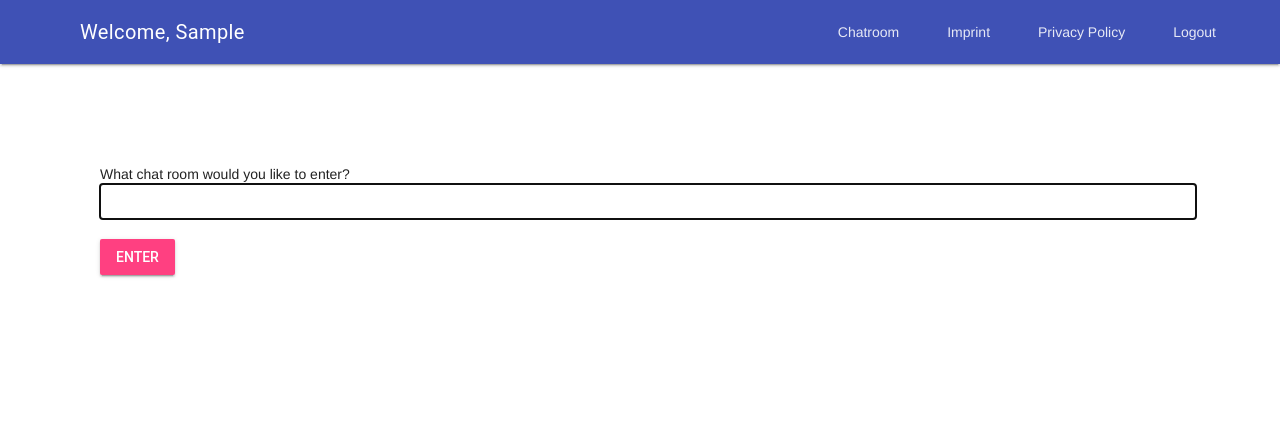
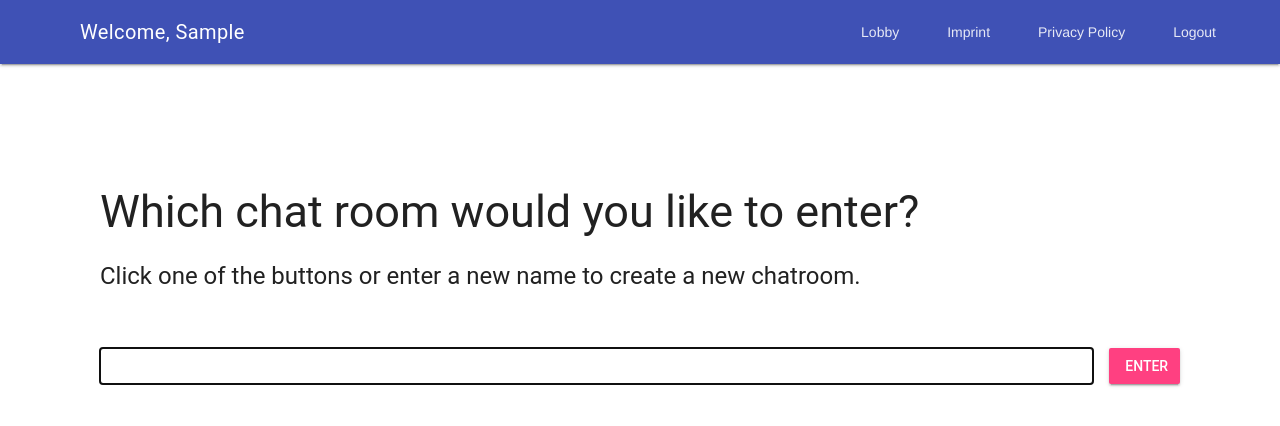
Before and after one commit to AnneEberhard/websocket, a Django app: page / in a window 1280 px wide. Shown: the top 426 px of the page. Run offline with Django 5.2, Linux system fonts and the light colour scheme; the visitor is signed in with stand-in values (Sample User, id 1); data that the repository does not hold is empty.

Commit message:
added existing room feature

```diff
--- a/chat/admin.py
+++ b/chat/admin.py
@@ -3,7 +3,7 @@ from .models import Chat, Message
 
 class MessageAdmin(admin.ModelAdmin):
     fields = ('chat','text', 'created_at', 'author', 'receiver')
-    list_display = ('created_at', 'author','text',  'receiver')
+    list_display = ('created_at', 'author','text',  'chat')
     search_fields = ('text',)
 
 admin.site.register(Message, MessageAdmin)
--- a/chat/templates/chat/index.html
+++ b/chat/templates/chat/index.html
@@ -2,10 +2,20 @@
 {% block content %}
 {% if request.user.is_authenticated %}
 <body>
-    What chat room would you like to enter?<br>
-    <input id="room-name-input" type="text" size="100" class="mdl-textfield__input"><br>
-    <input id="room-name-submit" type="button" value="Enter" class="mdl-button mdl-js-button mdl-button--raised mdl-js-ripple-effect mdl-button--accent">
-
+    <h2>Which chat room would you like to enter?</h2>
+    <h4>Click one of the buttons or enter a new name to create a new chatroom.</h4>
+    <div id="chat-room-buttons">
+        {% for chat in chat_rooms %}
+            <button onclick="location.href='/chat/{{ chat.room_name }}/'" class="mdl-button mdl-js-button mdl-button--raised mdl-js-ripple-effect mdl-button--accent">
+                {{ chat.room_name }}
+            </button>
+        {% endfor %}
+    </div>
+    <br>
+    <div class="central">
+        <input id="room-name-input" type="text" size="100" class="mdl-textfield__input"><br>
+        <input id="room-name-submit" type="button" value="Enter" class="mdl-button mdl-js-button mdl-button--raised mdl-js-ripple-effect mdl-button--accent">
+    </div>
     <script>
         document.addEventListener('DOMContentLoaded', function() {
             const inputField = document.querySelector('#room-name-input');
--- a/chat/views.py
+++ b/chat/views.py
@@ -10,9 +10,10 @@ import json
 @login_required(login_url='/login/')
 def index(request):
     """
-    This functions renders the entry site.
+    This function renders the entry site with a list of chat rooms.
     """
-    return render(request, "chat/index.html")
+    chat_rooms = Chat.objects.all()
+    return render(request, "chat/index.html", {'chat_rooms': chat_rooms})
 
 
 @login_required(login_url='/login/')
@@ -25,32 +26,6 @@ def room(request, room_name):
     messages = Message.objects.filter(chat=chat).order_by('created_at')
 
     return render(request, "chat/room.html", {"room_name": room_name, "messages": messages})
-
-
-
-@login_required(login_url='/login/')
-def chatIndex(request):
-    """
-    This functions renders the chat.html.
-    """
-    username = request.user.first_name if request.user.is_authenticated else "DefaultUsername"
-    if request.method == 'POST':
-        myChat = Chat.objects.get(id=1)
-        newMessage = Message.objects.create(text=request.POST['textmessage'], chat=myChat, author=request.user, receiver=request.user)
-        serializedMessage = json.dumps([{
-            "model": "chat.message",
-            "pk": newMessage.pk,
-            "fields": {
-                "text": newMessage.text,
-                "created_at": str(newMessage.created_at),
-                "author": request.user.first_name,
-                "receiver": newMessage.receiver_id,
-                "chat": newMessage.chat_id,
-            }
-        }])
-        return JsonResponse(serializedMessage[1:-1], safe=False, content_type='application/json')
-    chatMessages = Message.objects.filter(chat__id=1)
-    return render(request, 'chat/index.html', {'messages': chatMessages,'username': username })
 
 
 def login_view(request):
--- a/django_chat_app/urls.py
+++ b/django_chat_app/urls.py
@@ -1,23 +1,7 @@
-"""
-URL configuration for django_chat_app project.
-
-The `urlpatterns` list routes URLs to views. For more information please see:
-    https://docs.djangoproject.com/en/5.0/topics/http/urls/
-Examples:
-Function views
-    1. Add an import:  from my_app import views
-    2. Add a URL to urlpatterns:  path('', views.home, name='home')
-Class-based views
-    1. Add an import:  from other_app.views import Home
-    2. Add a URL to urlpatterns:  path('', Home.as_view(), name='home')
-Including another URLconf
-    1. Import the include() function: from django.urls import include, path
-    2. Add a URL to urlpatterns:  path('blog/', include('blog.urls'))
-"""
 from django.conf import settings
 from django.contrib import admin
 from django.urls import include, path
-from chat.views import chatIndex, imprint_view, index, login_view, logout_view, privacy_policy_view, register_view
+from chat.views import imprint_view, index, login_view, logout_view, privacy_policy_view, register_view
 from django.conf.urls.static import static
 from django.contrib.staticfiles.urls import staticfiles_urlpatterns
 
@@ -25,7 +9,6 @@ urlpatterns = [
     path('admin/', admin.site.urls),
     path('', index),
     path("chat/", include("chat.urls")),
-    path('chatIndex/', chatIndex),
     path('login/', login_view),
     path('register/', register_view),
     path('logout/', logout_view),
--- a/static/css/style.css
+++ b/static/css/style.css
@@ -14,6 +14,7 @@
   margin-top: 20px;
   display: flex;
   justify-content: center;
+  gap: 8px;
 }
 
 .disabled {
--- a/static/js/script.js
+++ b/static/js/script.js
@@ -1,28 +1,4 @@
 const activeUser = document.currentScript.getAttribute("data-username");
-const csrfToken = document.currentScript.getAttribute("data-csrf-token");
-
-
-function getCurrentFormattedDate() {
-  const options = {
-    month: "short",
-    day: "numeric",
-    year: "numeric",
-  };
-  const currentDate = new Date();
-  const formattedDate = currentDate.toLocaleDateString("en-US", options);
-  const monthWithDot = formattedDate.replace(/^(\w+)( \d+, \d+)$/, "$1.$2");
-  return monthWithDot;
-}
-
-
-function renderMessageNotSent(newMessageText, user) {
-  const formattedDate = getCurrentFormattedDate();
-  document.getElementById("deleteMessage").remove();
-  messageContainer.innerHTML += `
-    <div class="messageBox authorMessage messageNotSent">
-    <span class="colorGrey">[${formattedDate}] </span>${user}: <i class="colorRed">${newMessageText} (Message not sent)</i>
-    </div>`;
-}
 
 async function handleLogin() {
   let formElements = ["username", "password"];
--- a/templates/base.html
+++ b/templates/base.html
@@ -39,7 +39,7 @@
           <div class="mdl-layout-spacer"></div>
           <!-- Navigation. We hide it in small screens. -->
           <nav class="mdl-navigation mdl-layout--large-screen-only">
-            <a class="mdl-navigation__link" href="/chat/">Chatroom</a>
+            <a class="mdl-navigation__link" href="/chat/">Lobby</a>
             <a class="mdl-navigation__link" href="/imprint/">Imprint</a>
             <a class="mdl-navigation__link" href="/privacy_policy/">Privacy Policy</a>
             <a class="mdl-navigation__link" href="/logout/">Logout</a>
@@ -49,7 +49,7 @@
       <div class="mdl-layout__drawer">
         <span class="mdl-layout-title">Chatroom</span>
         <nav class="mdl-navigation">
-          <a class="mdl-navigation__link" href="/chat/">Chatroom</a>
+          <a class="mdl-navigation__link" href="/chat/">Lobby</a>
           <a class="mdl-navigation__link" href="/imprint/">Imprint</a>
           <a class="mdl-navigation__link" href="/privacy_policy/">Privacy Policy</a>
           <a class="mdl-navigation__link" href="/logout/">Logout</a>
```
